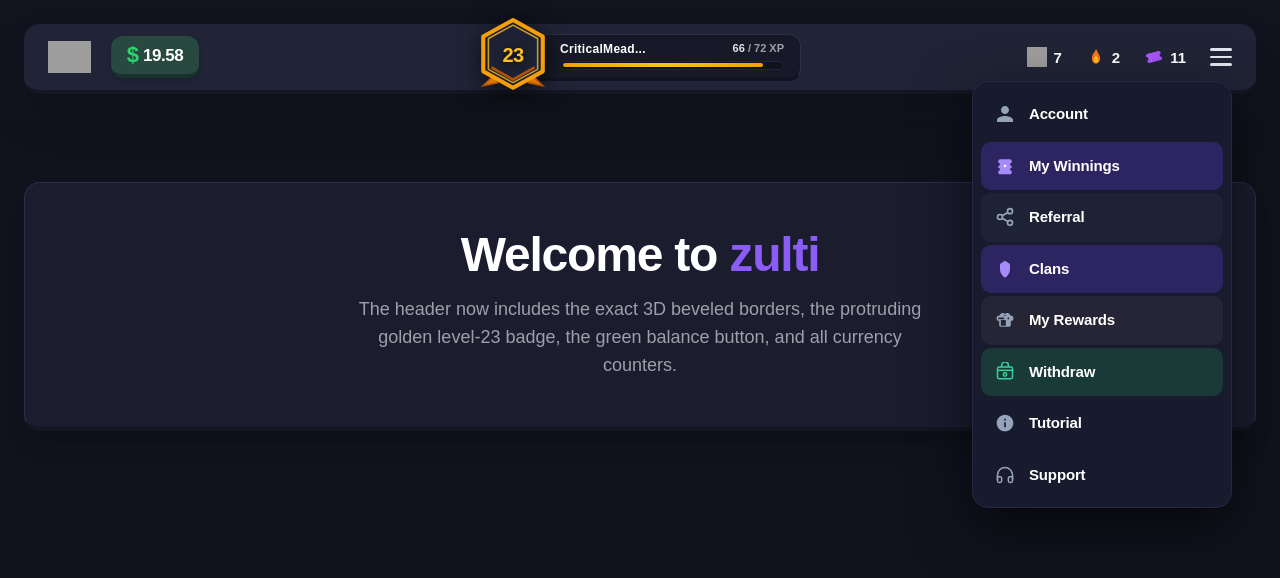
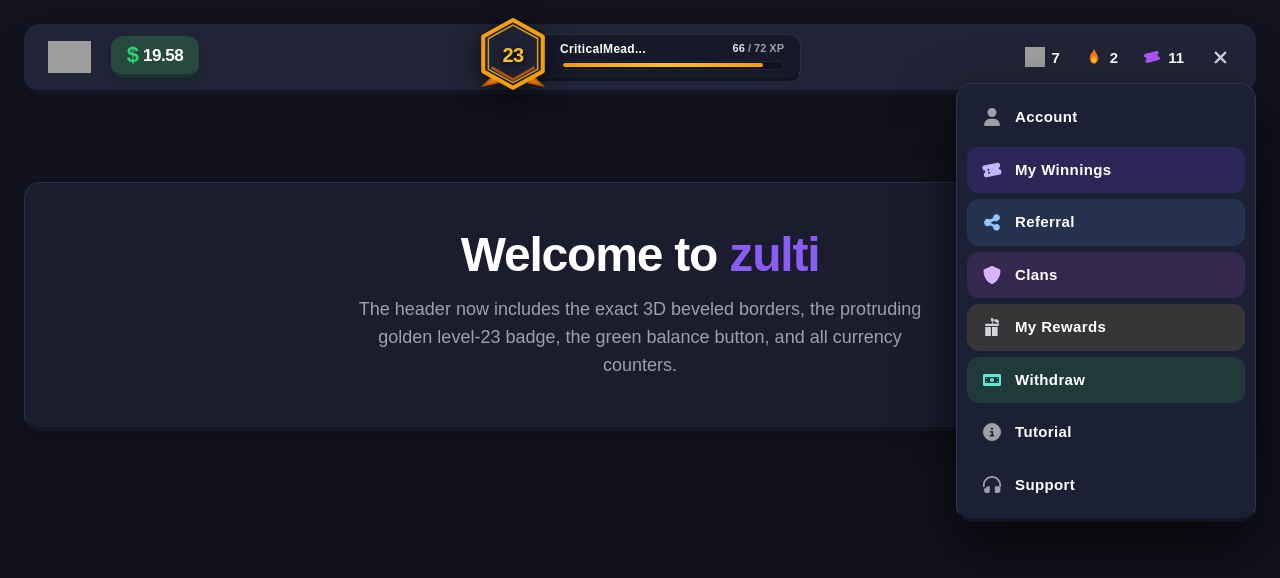
Before and after one commit to nawaz9980/adsgrambot, a Next.js app: page / in a window 1280 px wide. Both pictures are taken after a click on the button "Open navigation menu". Shown: the top 578 px of the page. Built offline with nearby package versions, Linux system fonts and the light colour scheme; grey boxes are pictures that could not be loaded.

Commit message:
Update dropdown UI with exact styling and FontAwesome icons

```diff
--- a/src/components/Header.tsx
+++ b/src/components/Header.tsx
@@ -18,81 +18,89 @@
 const NAV_ITEMS = [
   {
     label: "Account",
-    bg: "transparent",
+    bg: "bg-transparent hover:bg-[#232742]",
+    iconColor: "text-zinc-400",
     icon: (
-      <svg viewBox="0 0 24 24" fill="currentColor" style={{ width: 20, height: 20, color: "#94a3b8" }}>
-        <path d="M12 12c2.7 0 4.8-2.1 4.8-4.8S14.7 2.4 12 2.4 7.2 4.5 7.2 7.2 9.3 12 12 12zm0 2.4c-3.2 0-9.6 1.6-9.6 4.8v2.4h19.2v-2.4c0-3.2-6.4-4.8-9.6-4.8z" />
+      // FontAwesome faUser
+      <svg viewBox="0 0 448 512" fill="currentColor" className="w-[18px] h-[18px]">
+        <path d="M224 256A128 128 0 1 0 224 0a128 128 0 1 0 0 256zm-45.7 48C79.8 304 0 383.8 0 482.3 0 498.7 13.3 512 29.7 512h388.6c16.4 0 29.7-13.3 29.7-29.7 0-98.5-79.8-178.3-178.3-178.3h-91.4z" />
       </svg>
     ),
   },
   {
     label: "My Winnings",
-    bg: "#2d2561",
+    bg: "bg-[#2d2757] hover:bg-[#352e66]",
+    iconColor: "text-[#c4b5fd]",
     icon: (
-      <svg viewBox="0 0 24 24" fill="currentColor" style={{ width: 20, height: 20, color: "#a78bfa" }}>
-        <path d="M4 6a2 2 0 0 1 2-2h12a2 2 0 0 1 2 2v2a2 2 0 0 0 0 4v2a2 2 0 0 0 0 4v2a2 2 0 0 1-2 2H6a2 2 0 0 1-2-2v-2a2 2 0 0 0 0-4v-2a2 2 0 0 0 0-4V6z" />
-        <circle cx="12" cy="12" r="1.5" fill="white" />
+      // FontAwesome faTicket
+      <svg viewBox="0 0 576 512" fill="currentColor" className="w-[18px] h-[18px] -rotate-12">
+        <path d="M64 64C28.7 64 0 92.7 0 128v64c0 8.8 7.2 16 16 16 26.5 0 48 21.5 48 48s-21.5 48-48 48c-8.8 0-16 7.2-16 16v64c0 35.3 28.7 64 64 64h448c35.3 0 64-28.7 64-64v-64c0-8.8-7.2-16-16-16-26.5 0-48-21.5-48-48s21.5-48 48-48c8.8 0 16-7.2 16-16V128c0-35.3-28.7-64-64-64H64zm112 128a32 32 0 1 1 0 64 32 32 0 1 1 0-64zm0 96a32 32 0 1 1 0 64 32 32 0 1 1 0-64z" />
       </svg>
     ),
   },
   {
     label: "Referral",
-    bg: "#1e2235",
+    bg: "bg-[#25324d] hover:bg-[#2b3a59]",
+    iconColor: "text-[#93c5fd]",
     icon: (
-      <svg viewBox="0 0 24 24" fill="none" stroke="currentColor" strokeWidth="2" style={{ width: 20, height: 20, color: "#94a3b8" }}>
-        <circle cx="18" cy="5" r="3" />
-        <circle cx="6" cy="12" r="3" />
-        <circle cx="18" cy="19" r="3" />
-        <path d="M8.59 13.51l6.83 3.98M15.41 6.51l-6.82 3.98" />
+      // FontAwesome faShareNodes
+      <svg viewBox="0 0 448 512" fill="currentColor" className="w-[18px] h-[18px]">
+        <path d="M352 224c53 0 96-43 96-96s-43-96-96-96-96 43-96 96c0 4 .2 8 .7 11.9l-94.1 47C145.4 170.2 127.1 160 106.7 160 47.7 160 0 207.7 0 266.7c0 59 47.7 106.7 106.7 106.7 20.4 0 38.7-10.2 55.9-25.9l94.1 47c-.5 3.9-.7 7.9-.7 11.9 0 53 43 96 96 96s96-43 96-96-43-96-96-96c-20.4 0-38.7 10.2-55.9 25.9l-94.1-47c.5-3.9.7-7.9.7-11.9 0-4-.2-8-.7-11.9l94.1-47c17.2 15.7 35.5 25.9 55.9 25.9z" />
       </svg>
     ),
   },
   {
     label: "Clans",
-    bg: "#2d2561",
+    bg: "bg-[#34294d] hover:bg-[#3e315c]",
+    iconColor: "text-[#d8b4fe]",
     icon: (
-      <svg viewBox="0 0 24 24" fill="currentColor" style={{ width: 20, height: 20, color: "#a78bfa" }}>
-        <path d="M12 2L6 6v6c0 4.4 2.5 8.5 6 10.3C15.5 20.5 18 16.4 18 12V6l-6-4z" />
+      // FontAwesome faShield
+      <svg viewBox="0 0 512 512" fill="currentColor" className="w-[18px] h-[18px]">
+        <path d="M256 0c4.6 0 9.2 1 13.4 2.9L457.7 82.8c22 9.3 38.4 31 38.3 57.2-.5 99.2-41.3 280.7-213.6 363.2-16.7 8-36.1 8-52.8 0C57.3 420.7 16.5 239.2 16 140c-.1-26.2 16.3-47.9 38.3-57.2L242.7 2.9C246.8 1 251.4 0 256 0z" />
       </svg>
     ),
   },
   {
     label: "My Rewards",
-    bg: "#252535",
+    bg: "bg-[#383538] hover:bg-[#433f43]",
+    iconColor: "text-[#d1d5db]",
     icon: (
-      <svg viewBox="0 0 24 24" fill="currentColor" style={{ width: 20, height: 20, color: "#94a3b8" }}>
-        <path d="M20 7h-1.26A4 4 0 0 0 12 4.68 4 4 0 0 0 5.26 7H4a2 2 0 0 0-2 2v2a2 2 0 0 0 2 2h1v5a2 2 0 0 0 2 2h10a2 2 0 0 0 2-2v-5h1a2 2 0 0 0 2-2V9a2 2 0 0 0-2-2zM12 6a2 2 0 0 1 1.94 1H10.06A2 2 0 0 1 12 6zM4 11V9h7v2H4zm9 8H7v-7h6v7zm4-8h-2V9h2v2z" />
+      // FontAwesome faGift
+      <svg viewBox="0 0 512 512" fill="currentColor" className="w-[18px] h-[18px]">
+        <path d="M288 32c0-17.7-14.3-32-32-32s-32 14.3-32 32v128h64V32zm192 128h-32V96c0-35.3-28.7-64-64-64-33.8 0-61.4 26.3-63.8 59.8l121.2 68.2h38.6zm-256 0V91.8C389.4 58.3 361.8 32 328 32c-35.3 0-64 28.7-64 64v64H64v64h384v-64h-64zm-160 96v224c0 17.7 14.3 32 32 32h128V256H64zm192 256h128c17.7 0 32-14.3 32-32V256H256v256z" />
       </svg>
     ),
   },
   {
     label: "Withdraw",
-    bg: "#1a3a38",
+    bg: "bg-[#1f3a38] hover:bg-[#264744]",
+    iconColor: "text-[#5eead4]",
     icon: (
-      <svg viewBox="0 0 24 24" fill="none" stroke="currentColor" strokeWidth="1.8" style={{ width: 20, height: 20, color: "#34d399" }}>
-        <rect x="3" y="6" width="18" height="14" rx="2" />
-        <path d="M3 10h18" />
-        <circle cx="12" cy="15" r="2" />
-        <path d="M8 6V4a4 4 0 0 1 8 0v2" />
+      // FontAwesome faMoneyBill
+      <svg viewBox="0 0 576 512" fill="currentColor" className="w-[18px] h-[18px]">
+        <path d="M0 112c0-26.5 21.5-48 48-48h480c26.5 0 48 21.5 48 48v288c0 26.5-21.5 48-48 48H48c-26.5 0-48-21.5-48-48V112zm64 48v192h448V160H64zm224 160a64 64 0 1 1 0-128 64 64 0 1 1 0 128zm-160-32h-32v32h32v-32zm352 0h-32v32h32v-32zm0-96h-32v32h32V192zm-352 0h-32v32h32V192z" />
       </svg>
     ),
   },
   {
     label: "Tutorial",
-    bg: "transparent",
+    bg: "bg-transparent hover:bg-[#232742]",
+    iconColor: "text-zinc-400",
     icon: (
-      <svg viewBox="0 0 24 24" fill="currentColor" style={{ width: 20, height: 20, color: "#94a3b8" }}>
-        <path d="M12 2C6.48 2 2 6.48 2 12s4.48 10 10 10 10-4.48 10-10S17.52 2 12 2zm1 15h-2v-6h2v6zm0-8h-2V7h2v2z" />
+      // FontAwesome faCircleInfo
+      <svg viewBox="0 0 512 512" fill="currentColor" className="w-[18px] h-[18px]">
+        <path d="M256 512A256 256 0 1 0 256 0a256 256 0 1 0 0 512zM216 336h24V272H216c-13.3 0-24-10.7-24-24s10.7-24 24-24h48c13.3 0 24 10.7 24 24v88h8c13.3 0 24 10.7 24 24s-10.7 24-24 24H216c-13.3 0-24-10.7-24-24s10.7-24 24-24zm40-144a32 32 0 1 1 0-64 32 32 0 1 1 0 64z" />
       </svg>
     ),
   },
   {
     label: "Support",
-    bg: "transparent",
+    bg: "bg-transparent hover:bg-[#232742]",
+    iconColor: "text-zinc-400",
     icon: (
-      <svg viewBox="0 0 24 24" fill="none" stroke="currentColor" strokeWidth="1.8" style={{ width: 20, height: 20, color: "#94a3b8" }}>
-        <path d="M3 18v-6a9 9 0 0 1 18 0v6" />
-        <path d="M21 19a2 2 0 0 1-2 2h-1a2 2 0 0 1-2-2v-3a2 2 0 0 1 2-2h3zM3 19a2 2 0 0 0 2 2h1a2 2 0 0 0 2-2v-3a2 2 0 0 0-2-2H3z" />
+      // FontAwesome faHeadset
+      <svg viewBox="0 0 512 512" fill="currentColor" className="w-[18px] h-[18px]">
+        <path d="M256 48C141.1 48 48 141.1 48 256v40c0 13.3-10.7 24-24 24s-24-10.7-24-24v-40C0 114.6 114.6 0 256 0S512 114.6 512 256v40c0 13.3-10.7 24-24 24s-24-10.7-24-24v-40c0-114.9-93.1-208-208-208zM80 352c0-35.3 28.7-64 64-64h16c17.7 0 32 14.3 32 32v128c0 17.7-14.3 32-32 32H96c-35.3 0-64-28.7-64-64v-64zm352-64c35.3 0 64 28.7 64 64v64c0 35.3-28.7 64-64 64h-64c-17.7 0-32-14.3-32-32V320c0-17.7 14.3-32 32-32h64z" />
       </svg>
     ),
   },
@@ -121,8 +129,12 @@
         setDropdownOpen(false);
       }
     }
-    if (dropdownOpen) document.addEventListener("mousedown", handleClickOutside);
-    return () => document.removeEventListener("mousedown", handleClickOutside);
+    if (dropdownOpen) {
+      document.addEventListener("mousedown", handleClickOutside);
+    }
+    return () => {
+      document.removeEventListener("mousedown", handleClickOutside);
+    };
   }, [dropdownOpen]);
 
   return (
@@ -131,8 +143,9 @@
         {/* Main Floating Bar */}
         <div className="relative flex h-[66px] sm:h-[70px] items-center justify-between rounded-2xl bg-[#202436] border-b-[4px] border-b-[#141624] px-4 sm:px-6 shadow-2xl">
 
-          {/* LEFT: Logo & Balance */}
+          {/* ================= LEFT SECTION: Logo & 3D Balance Button ================= */}
           <div style={{ display: "flex", alignItems: "center", gap: "20px", zIndex: 10 }}>
+            {/* Zulti Logo */}
             <div style={{ display: "flex", alignItems: "center", cursor: "pointer" }}>
               {/* eslint-disable-next-line @next/next/no-img-element */}
               <img
@@ -141,19 +154,26 @@
                 style={{ height: "32px", width: "auto", display: "block" }}
               />
             </div>
+
+            {/* 3D Green Balance Button */}
             <button
               onClick={onBalanceClick}
               type="button"
               className="flex items-center justify-center gap-1 h-[42px] px-4 rounded-xl bg-[#27493f] border-b-[4px] border-[#18332b] shadow-md transition-all hover:brightness-105 active:translate-y-[2px] active:border-b-[2px] cursor-pointer"
             >
-              <span className="text-[22px] font-black text-[#2cd46f]" style={{ lineHeight: 1, display: "flex", alignItems: "center" }}>$</span>
-              <span className="text-[17px] font-extrabold text-white tracking-tight" style={{ lineHeight: 1, display: "flex", alignItems: "center" }}>{balance.toFixed(2)}</span>
+              <span className="text-[22px] font-black text-[#2cd46f]" style={{ lineHeight: 1, display: "flex", alignItems: "center" }}>
+                $
+              </span>
+              <span className="text-[17px] font-extrabold text-white tracking-tight" style={{ lineHeight: 1, display: "flex", alignItems: "center" }}>
+                {balance.toFixed(2)}
+              </span>
             </button>
           </div>
 
-          {/* CENTER: Level Badge & XP */}
+          {/* ================= CENTER SECTION: Overlapping Level 23 Badge & XP ================= */}
           <div className="hidden lg:flex absolute left-1/2 -translate-x-1/2 items-center z-20">
             <div className="relative flex items-center">
+              {/* Golden Level 23 Hexagon Badge */}
               <div className="relative z-20 flex h-[78px] w-[68px] shrink-0 items-center justify-center -mr-3 filter drop-shadow-[0_4px_12px_rgba(0,0,0,0.7)]">
                 <svg viewBox="0 0 66 76" className="absolute inset-0 h-full w-full">
                   <polygon points="14,56 4,66 18,63" fill="#d97706" stroke="#b45309" strokeWidth="1.5" />
@@ -162,126 +182,133 @@
                   <polygon points="33,7 57,20 57,50 33,63 9,50 9,20" fill="#1e2133" stroke="#fbbf24" strokeWidth="1.5" strokeOpacity="0.8" strokeLinejoin="round" />
                   <path d="M12 48 L33 60 L54 48" fill="none" stroke="#b45309" strokeWidth="2.5" />
                 </svg>
-                <span className="relative z-10 text-xl font-black text-[#fbbf24] tracking-tight drop-shadow-[0_2px_4px_rgba(0,0,0,0.8)] pb-1">{level}</span>
+                <span className="relative z-10 text-xl font-black text-[#fbbf24] tracking-tight drop-shadow-[0_2px_4px_rgba(0,0,0,0.8)] pb-1">
+                  {level}
+                </span>
               </div>
+
+              {/* XP Track Box */}
               <div className="relative flex flex-col justify-center rounded-r-xl bg-[#171928] border border-[#2b2f48] border-b-[3px] border-b-[#111320] pl-6 pr-4 py-2 shadow-inner min-w-[200px]">
                 <div className="flex items-center justify-between gap-3 text-xs leading-none mb-1.5">
-                  <span className="font-bold text-white tracking-wide truncate max-w-[110px]">{username}</span>
-                  <span className="font-semibold text-zinc-400 text-[11px] whitespace-nowrap"><strong className="text-zinc-200">{currentXp}</strong> / {maxXp} XP</span>
+                  <span className="font-bold text-white tracking-wide truncate max-w-[110px]">
+                    {username}
+                  </span>
+                  <span className="font-semibold text-zinc-400 text-[11px] whitespace-nowrap">
+                    <strong className="text-zinc-200">{currentXp}</strong> / {maxXp} XP
+                  </span>
                 </div>
                 <div className="h-[9px] w-48 sm:w-56 rounded-full bg-[#10121d] p-[1.5px] overflow-hidden border border-[#21253a]">
-                  <div className="h-full rounded-full bg-gradient-to-r from-[#f59e0b] via-[#fbbf24] to-[#f59e0b] transition-all duration-300" style={{ width: `${xpPercentage}%` }} />
+                  <div
+                    className="h-full rounded-full bg-gradient-to-r from-[#f59e0b] via-[#fbbf24] to-[#f59e0b] transition-all duration-300"
+                    style={{ width: `${xpPercentage}%` }}
+                  />
                 </div>
               </div>
             </div>
           </div>
 
-          {/* RIGHT: Currencies & Hamburger with Dropdown */}
-          <div className="flex items-center gap-5 sm:gap-6 z-10">
+          {/* ================= RIGHT SECTION: Currencies & Hamburger / Close ================= */}
+          <div ref={dropdownRef} className="relative flex items-center gap-5 sm:gap-6 z-30">
             {/* Gem */}
             <div className="flex items-center gap-1.5 cursor-pointer hover:opacity-80 transition">
               {/* eslint-disable-next-line @next/next/no-img-element */}
-              <img src="https://zulti.com/images/landing/gem-1-ee5f2a668ec30e4530797ca75efb1ded.svg?vsn=d" alt="gems" style={{ height: "20px", width: "20px", display: "block" }} />
-              <span style={{ fontSize: "15px", fontWeight: 700, color: "white", lineHeight: 1 }}>{gems}</span>
+              <img
+                src="https://zulti.com/images/landing/gem-1-ee5f2a668ec30e4530797ca75efb1ded.svg?vsn=d"
+                alt="gems"
+                style={{ height: "20px", width: "20px", display: "block" }}
+              />
+              <span style={{ fontSize: "15px", fontWeight: 700, color: "white", lineHeight: 1 }}>
+                {gems}
+              </span>
             </div>
-            {/* Flame */}
+
+            {/* Streak Flame */}
             <div className="flex items-center gap-1.5 cursor-pointer hover:opacity-80 transition">
               <svg viewBox="0 0 24 24" style={{ height: "20px", width: "20px", display: "block" }} fill="none">
-                <path d="M12 2C11.5 4 10.5 5.5 9 7.5C7.5 9.5 7 11.5 7 13.5C7 17.09 9.24 20 12 20C14.76 20 17 17.09 17 13.5C17 10.5 15 7.5 13.5 5C13 4 12.5 3 12 2Z" fill="#f97316" />
-                <path d="M12 9C11.7 10.5 10.8 11.8 10 13C9.2 14.2 9 15.2 9 16C9 17.66 10.34 19 12 19C13.66 19 15 17.66 15 16C15 14.2 13.8 12.5 13 11C12.5 10 12.2 9.5 12 9Z" fill="#fbbf24" />
+                <path
+                  d="M12 2C11.5 4 10.5 5.5 9 7.5C7.5 9.5 7 11.5 7 13.5C7 17.09 9.24 20 12 20C14.76 20 17 17.09 17 13.5C17 10.5 15 7.5 13.5 5C13 4 12.5 3 12 2Z"
+                  fill="#f97316"
+                />
+                <path
+                  d="M12 9C11.7 10.5 10.8 11.8 10 13C9.2 14.2 9 15.2 9 16C9 17.66 10.34 19 12 19C13.66 19 15 17.66 15 16C15 14.2 13.8 12.5 13 11C12.5 10 12.2 9.5 12 9Z"
+                  fill="#fbbf24"
+                />
               </svg>
-              <span style={{ fontSize: "15px", fontWeight: 700, color: "white", lineHeight: 1 }}>{streak}</span>
+              <span style={{ fontSize: "15px", fontWeight: 700, color: "white", lineHeight: 1 }}>
+                {streak}
+              </span>
             </div>
+
             {/* Ticket */}
             <div className="flex items-center gap-1.5 cursor-pointer hover:opacity-80 transition">
               <svg viewBox="0 0 24 24" style={{ height: "20px", width: "20px", display: "block", transform: "rotate(-15deg)" }} fill="none">
-                <path d="M3 8.5C3 7.4 3.9 6.5 5 6.5H19C20.1 6.5 21 7.4 21 8.5V10C19.9 10 19 10.9 19 12C19 13.1 19.9 14 21 14V15.5C21 16.6 20.1 17.5 19 17.5H5C3.9 17.5 3 16.6 3 15.5V14C4.1 14 5 13.1 5 12C5 10.9 4.1 10 3 10V8.5Z" fill="#a855f7" />
+                <path
+                  d="M3 8.5C3 7.4 3.9 6.5 5 6.5H19C20.1 6.5 21 7.4 21 8.5V10C19.9 10 19 10.9 19 12C19 13.1 19.9 14 21 14V15.5C21 16.6 20.1 17.5 19 17.5H5C3.9 17.5 3 16.6 3 15.5V14C4.1 14 5 13.1 5 12C5 10.9 4.1 10 3 10V8.5Z"
+                  fill="#a855f7"
+                />
                 <line x1="8" y1="6.5" x2="8" y2="17.5" stroke="#c084fc" strokeWidth="1" strokeDasharray="2 2" />
               </svg>
-              <span style={{ fontSize: "15px", fontWeight: 700, color: "white", lineHeight: 1 }}>{tickets}</span>
+              <span style={{ fontSize: "15px", fontWeight: 700, color: "white", lineHeight: 1 }}>
+                {tickets}
+              </span>
             </div>
 
-            {/* Hamburger + Dropdown — positioned relative so dropdown anchors to button */}
-            <div ref={dropdownRef} style={{ position: "relative" }}>
-              {/* Hamburger Button */}
+            {/* Hamburger / Close Toggle Button */}
             <button
               onClick={() => {
-                  setDropdownOpen((o) => !o);
+                setDropdownOpen((prev) => !prev);
                 onMenuClick?.();
               }}
               type="button"
-                aria-label="Toggle navigation menu"
+              aria-label={dropdownOpen ? "Close menu" : "Open navigation menu"}
               aria-expanded={dropdownOpen}
+              className="flex items-center justify-center cursor-pointer transition hover:opacity-80 active:scale-95"
               style={{
-                  width: "22px",
-                  height: "20px",
+                width: "24px",
+                height: "24px",
                 background: "none",
                 border: "none",
                 padding: 0,
-                  cursor: "pointer",
-                  display: "flex",
-                  flexDirection: "column",
-                  justifyContent: "center",
-                  gap: "5px",
               }}
             >
-                <span style={{ display: "block", height: "2.5px", width: "100%", borderRadius: "2px", backgroundColor: dropdownOpen ? "#e2e8f0" : "#94a3b8", transition: "background-color 0.15s" }} />
-                <span style={{ display: "block", height: "2.5px", width: "100%", borderRadius: "2px", backgroundColor: dropdownOpen ? "#e2e8f0" : "#94a3b8", transition: "background-color 0.15s" }} />
-                <span style={{ display: "block", height: "2.5px", width: "100%", borderRadius: "2px", backgroundColor: dropdownOpen ? "#e2e8f0" : "#94a3b8", transition: "background-color 0.15s" }} />
+              {dropdownOpen ? (
+                // FontAwesome faXmark
+                <svg viewBox="0 0 384 512" fill="currentColor" className="w-[19px] h-[19px] text-[#cbd5e1]">
+                  <path d="M342.6 150.6c12.5-12.5 12.5-32.8 0-45.3s-32.8-12.5-45.3 0L192 210.7 86.6 105.4c-12.5-12.5-32.8-12.5-45.3 0s-12.5 32.8 0 45.3L146.7 256 41.4 361.4c-12.5 12.5-12.5 32.8 0 45.3s32.8 12.5 45.3 0L192 301.3 297.4 406.6c12.5 12.5 32.8 12.5 45.3 0s12.5-32.8 0-45.3L237.3 256 342.6 150.6z" />
+                </svg>
+              ) : (
+                // 3-Bar Hamburger Menu
+                <div className="flex flex-col justify-center gap-[5px] w-[22px] h-[20px]">
+                  <span style={{ display: "block", height: "2.5px", width: "100%", borderRadius: "2px", backgroundColor: "#94a3b8" }} />
+                  <span style={{ display: "block", height: "2.5px", width: "100%", borderRadius: "2px", backgroundColor: "#94a3b8" }} />
+                  <span style={{ display: "block", height: "2.5px", width: "100%", borderRadius: "2px", backgroundColor: "#94a3b8" }} />
+                </div>
+              )}
             </button>
 
-              {/* Dropdown Panel — slides down from hamburger, anchored top-right */}
+            {/* ================= DROPDOWN MENU ================= */}
             <div
-                style={{
-                  position: "absolute",
-                  top: "calc(100% + 14px)",
-                  right: 0,
-                  width: "260px",
-                  backgroundColor: "#181b2e",
-                  borderRadius: "16px",
-                  padding: "8px",
-                  boxShadow: "0 20px 60px rgba(0,0,0,0.6)",
-                  border: "1px solid #252842",
-                  zIndex: 100,
-                  display: "flex",
-                  flexDirection: "column",
-                  gap: "3px",
-                  opacity: dropdownOpen ? 1 : 0,
-                  transform: dropdownOpen ? "translateY(0) scale(1)" : "translateY(-8px) scale(0.97)",
-                  pointerEvents: dropdownOpen ? "auto" : "none",
-                  transition: "opacity 0.18s ease, transform 0.18s ease",
-                  transformOrigin: "top right",
-                }}
+              className={`absolute top-[calc(100%+14px)] -right-4 sm:-right-6 w-[280px] sm:w-[300px] rounded-2xl bg-[#1c2035] border border-[#2b304c] border-b-[4px] border-b-[#121422] p-2.5 shadow-[0_25px_60px_rgba(0,0,0,0.7)] z-50 flex flex-col gap-1.5 transition-all duration-200 origin-top-right ${
+                dropdownOpen
+                  ? "opacity-100 scale-100 translate-y-0 pointer-events-auto"
+                  : "opacity-0 scale-95 -translate-y-2 pointer-events-none"
+              }`}
             >
               {NAV_ITEMS.map((item) => (
                 <button
                   key={item.label}
                   type="button"
                   onClick={() => setDropdownOpen(false)}
-                    style={{
-                      display: "flex",
-                      alignItems: "center",
-                      gap: "14px",
-                      width: "100%",
-                      padding: "13px 14px",
-                      borderRadius: "10px",
-                      backgroundColor: item.bg === "transparent" ? "transparent" : item.bg,
-                      border: "none",
-                      cursor: "pointer",
-                      transition: "background-color 0.12s ease",
-                    }}
-                    onMouseEnter={(e) => {
-                      if (item.bg === "transparent") (e.currentTarget as HTMLElement).style.backgroundColor = "#1e2235";
-                    }}
-                    onMouseLeave={(e) => {
-                      if (item.bg === "transparent") (e.currentTarget as HTMLElement).style.backgroundColor = "transparent";
-                    }}
+                  className={`flex items-center gap-3.5 w-full px-4 py-3 rounded-xl transition-all text-left cursor-pointer ${item.bg}`}
                 >
-                    <span style={{ flexShrink: 0, display: "flex", alignItems: "center" }}>{item.icon}</span>
-                    <span style={{ fontSize: "15px", fontWeight: 600, color: "white", letterSpacing: "-0.01em" }}>{item.label}</span>
+                  <span className={`shrink-0 flex items-center justify-center ${item.iconColor}`}>
+                    {item.icon}
+                  </span>
+                  <span className="text-[15px] font-bold text-white tracking-wide">
+                    {item.label}
+                  </span>
                 </button>
               ))}
-              </div>
             </div>
 
           </div>
@@ -290,11 +317,15 @@
         {/* Mobile XP Bar */}
         <div className="mt-3 flex lg:hidden items-center justify-center">
           <div className="flex items-center gap-3 rounded-xl bg-[#171928] border border-[#2b2f48] border-b-[3px] border-b-[#111320] px-4 py-2 shadow-lg">
-            <span className="flex h-7 w-7 items-center justify-center rounded-lg bg-[#f59e0b] text-xs font-black text-[#1a1c2b] shadow">{level}</span>
+            <span className="flex h-7 w-7 items-center justify-center rounded-lg bg-[#f59e0b] text-xs font-black text-[#1a1c2b] shadow">
+              {level}
+            </span>
             <div className="flex flex-col">
               <div className="flex justify-between items-center text-xs font-bold text-white mb-1">
                 <span className="truncate max-w-[100px]">{username}</span>
-                <span className="text-[11px] font-semibold text-zinc-400 ml-3"><strong className="text-zinc-200">{currentXp}</strong> / {maxXp} XP</span>
+                <span className="text-[11px] font-semibold text-zinc-400 ml-3">
+                  <strong className="text-zinc-200">{currentXp}</strong> / {maxXp} XP
+                </span>
               </div>
               <div className="h-2 w-36 sm:w-48 rounded-full bg-[#10121d] overflow-hidden border border-[#21253a]">
                 <div className="h-full bg-gradient-to-r from-[#f59e0b] to-[#fbbf24]" style={{ width: `${xpPercentage}%` }} />
```
Lines whose indentation alone changed are shown as unchanged.
